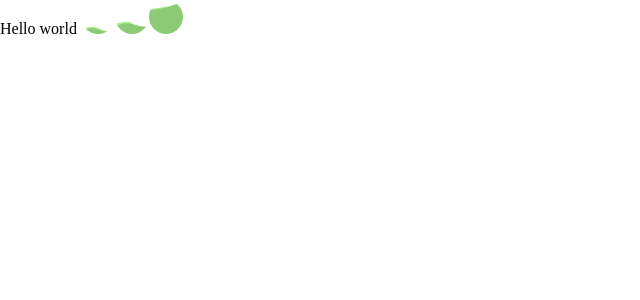
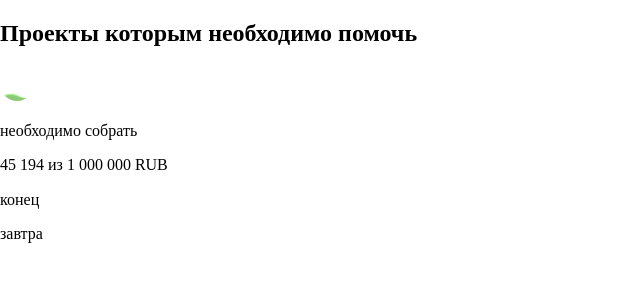
Before and after one commit to RamzinDenis/adaptive, a Vue app: page / in a window 1280 px wide. Shown: the top 300 px of the page, without its empty margins (0-640 px from the left). Built offline with nearby package versions, Linux system fonts and the light colour scheme.

Commit message:
add basic card and cards' children layouts

```diff
--- a/src/components/Card.vue
+++ b/src/components/Card.vue
@@ -1,14 +1,28 @@
 <template>
-  <div>
-    Hello world
-    <BaseIcon name="percentage-min" />
-    <BaseIcon name="percentage-medium" />
-    <BaseIcon name="percentage-max" />
+  <div class="card">
+    <Image />
+    <h2 class="text bold"></h2>
+    <p class="text"></p>
+    <RemaingSumInfo />
+    <BaseTag />
+    <BaseTag />
   </div>
 </template>
 
 <script>
-export default {};
+import Image from "./Image";
+import RemaingSumInfo from "./RemaingSumInfo";
+export default {
+  components: {
+    Image,
+    RemaingSumInfo
+  }
+};
 </script>
 
-<style lang="scss" scoped></style>
+<style lang="scss" scoped>
+.card {
+  width: 450px;
+  height: auto;
+}
+</style>
--- /dev/null
+++ b/src/components/Image.vue
@@ -0,0 +1,16 @@
+<template>
+  <div class="img">
+    <div class="img__bg"></div>
+    <img class="img__title" />
+    <div class="img__geo">
+      <span class="img__geo-text"></span>
+      <BaseIcon name="geo" />
+    </div>
+  </div>
+</template>
+
+<script>
+export default {};
+</script>
+
+<style lang="scss" scoped></style>
--- /dev/null
+++ b/src/components/RemaingSumInfo.vue
@@ -0,0 +1,27 @@
+<template>
+  <div class="remaining-sum">
+    <BaseIcon name="percentage-min" />
+    <div class="remaining-sum__value">
+      <!-- 90%, flex between -->
+      <div>
+        <div>
+          <p class="remaining-sum__text">необходимо собрать</p>
+          <p class="remaining-sum__needed-numbers">
+            <span>45 194</span> <span>из 1 000 000 RUB</span>
+          </p>
+        </div>
+
+        <div>
+          <p class="remaining-sum__text">конец</p>
+          <span>завтра</span>
+        </div>
+      </div>
+    </div>
+  </div>
+</template>
+
+<script>
+export default {};
+</script>
+
+<style lang="scss" scoped></style>
--- a/src/views/Donations.vue
+++ b/src/views/Donations.vue
@@ -1,5 +1,6 @@
 <template>
   <div>
+    <h2>Проекты которым необходимо помочь</h2>
     <Card />
   </div>
 </template>
```
Also changed, not shown: src/assets/icons/geo.svg (added).
